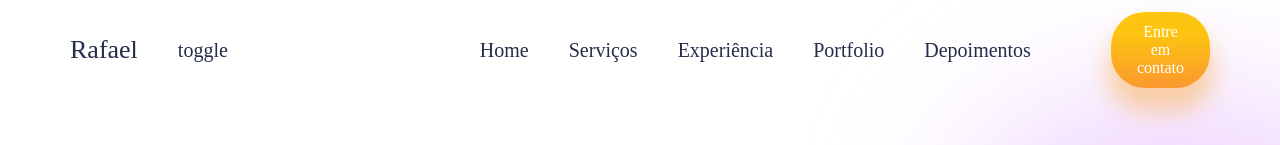
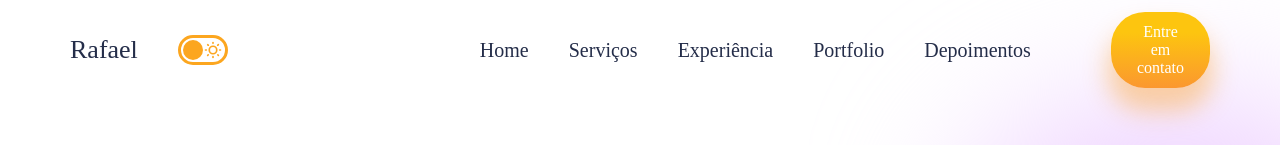
Before and after one commit to rafaelrodrigopa/portfolio, a React (Create React App) app: page / in a window 1280 px wide. Shown: the top 145 px of the page. Built offline with nearby package versions, Linux system fonts and the light colour scheme; a web font is replaced by a local one.

Commit message:
Criando botão para tema escuro

```diff
--- a/src/Components/Navbar/Navbar.jsx
+++ b/src/Components/Navbar/Navbar.jsx
@@ -1,4 +1,5 @@
 import React from "react";
+import Toggle from "../Toggle/Toggle";
 import './Navbar.css'
 
 const Navbar = () => {
@@ -6,7 +7,7 @@ const Navbar = () => {
         <div className="n-wrapper">
             <div className="n-left">
                 <div className="n-name">Rafael</div>
-                <span>toggle</span>
+                <Toggle/>
             </div>
             <div className="n-right">
                 <div className="n-list">
--- /dev/null
+++ b/src/Components/Toggle/Toggle.css
@@ -0,0 +1,19 @@
+.toggle{
+    display: flex;
+    justify-content:space-between;
+    border: 3px solid var(--orange);
+    border-radius: 1rem;
+    position: relative;
+    padding: 2px;
+    cursor: pointer;
+}
+.toggle>*{
+    width: 1rem;
+    height: 1rem;
+    color: var(--orange);
+}
+.t-button{
+    border-radius: 100%;
+    background: var(--orange);
+    position: absolute;
+}
--- /dev/null
+++ b/src/Components/Toggle/Toggle.jsx
@@ -0,0 +1,19 @@
+import React from 'react'
+import './Toggle.css'
+import Moon from "@iconscout/react-unicons/icons/uil-moon";
+import Sun from "@iconscout/react-unicons/icons/uil-sun";
+
+const Toggle = () => {
+  return (
+    <div className="toggle">
+        <Moon/>
+        <Sun/>
+        <div className="t-button">
+
+        </div>
+    </div>
+  )
+
+}
+
+export default Toggle
```
